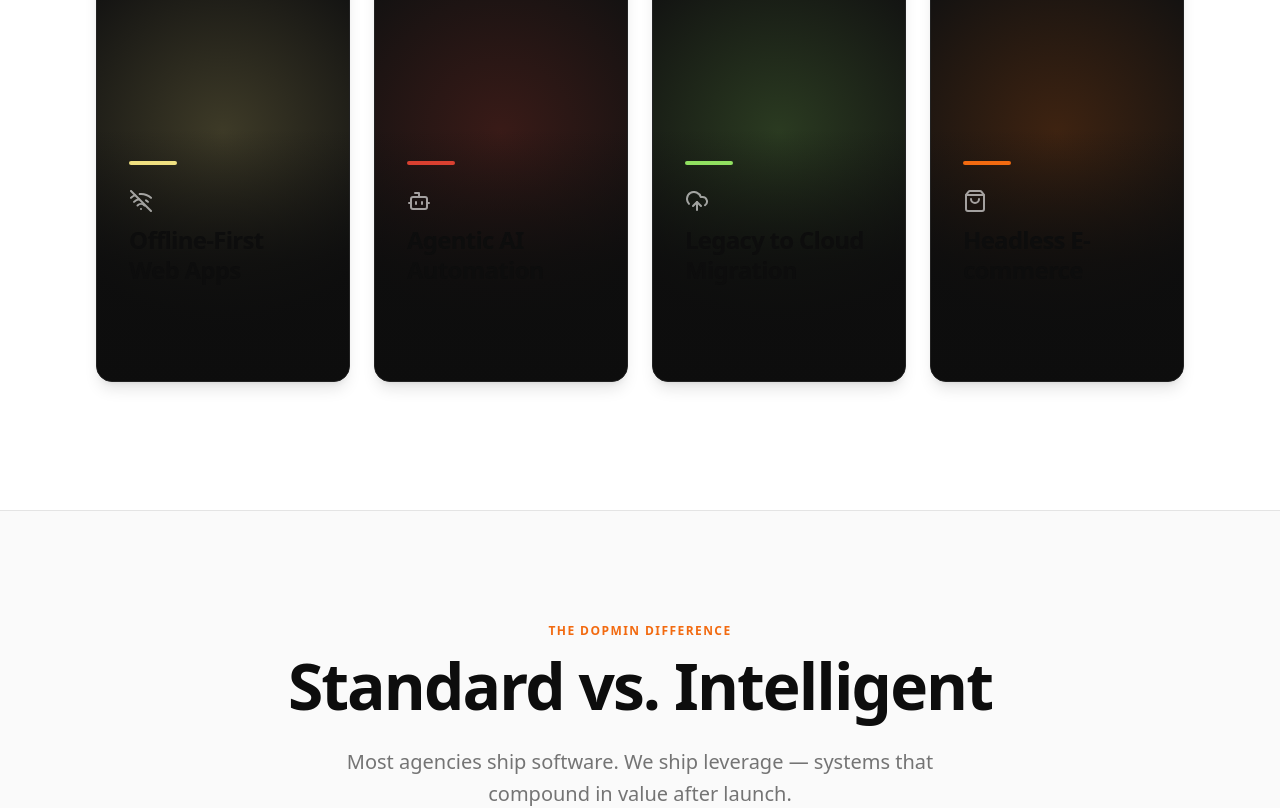
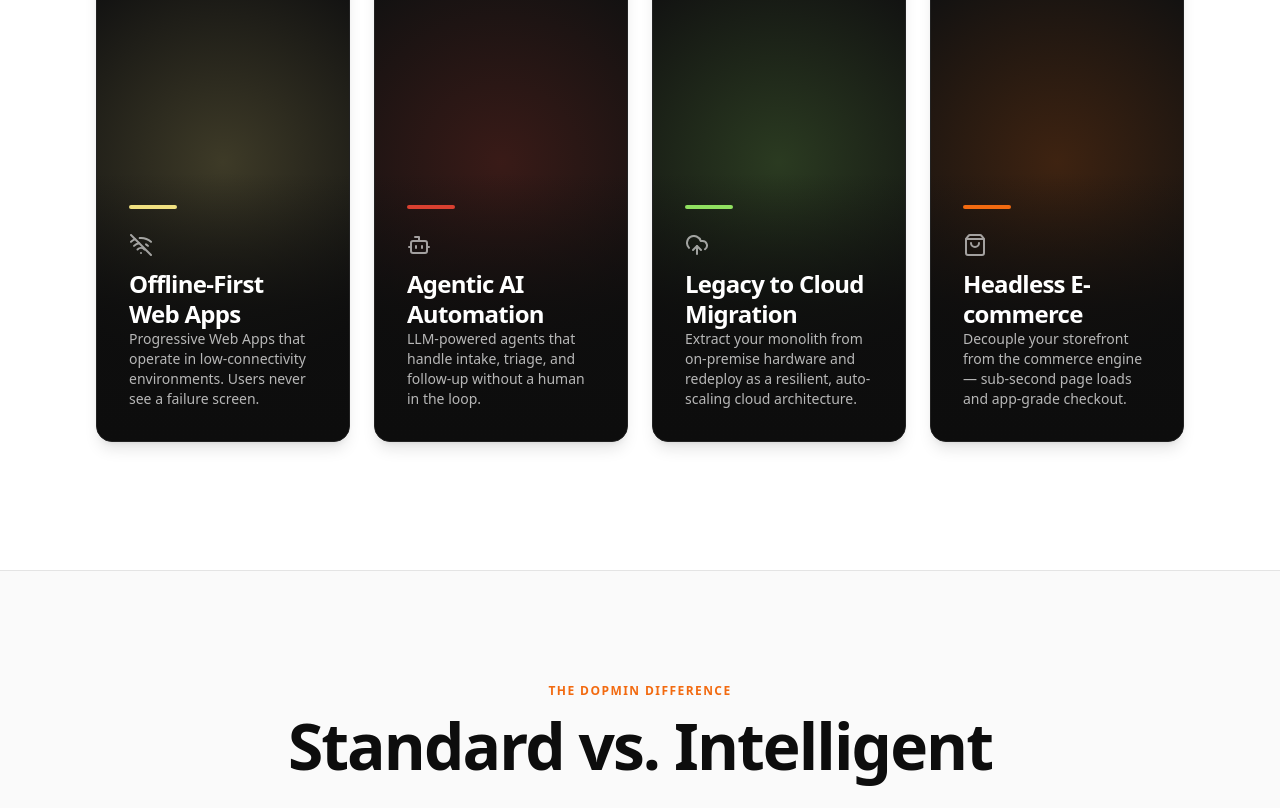
Before and after one commit to seniramendis/dopmin, a Next.js app: page / in a window 1280 px wide. Shown: the part 1500-2308 px from the top of the page. Built offline with nearby package versions, Linux system fonts and the light colour scheme.

Commit message:
modified the ui

```diff
--- a/app/globals.css
+++ b/app/globals.css
@@ -64,7 +64,6 @@ body {
 
 /* ─── TYPOGRAPHY ─────────────────────────────────────────────────────────────*/
 h1, h2, h3, h4, h5, h6 {
-  color: var(--text-main);
   letter-spacing: -0.03em;
   margin: 0;
 }
--- a/app/page.tsx
+++ b/app/page.tsx
@@ -303,7 +303,7 @@ function Expertise() {
             <motion.div
               key={item.title}
               variants={fadeUp}
-              className="group relative h-[400px] md:h-[500px] w-full bg-[#111111] rounded-2xl overflow-hidden cursor-pointer shadow-lg border border-[#222]"
+              className="group relative h-[480px] md:h-[560px] w-full bg-[#111111] rounded-2xl overflow-hidden cursor-pointer shadow-lg border border-[#222]"
             >
               {/* Colour glow */}
               <div
@@ -325,7 +325,7 @@ function Expertise() {
               </div>
 
               {/* Content */}
-              <div className="absolute bottom-0 left-0 w-full p-8 z-10 translate-y-4 group-hover:translate-y-0 transition-transform duration-500 bg-gradient-to-t from-black via-black/80 to-transparent">
+              <div className="absolute bottom-0 left-0 w-full p-8 z-10 transition-transform duration-500 bg-gradient-to-t from-black via-black/80 to-transparent">
                 <div
                   className="h-1 w-12 mb-6 transition-all duration-500 group-hover:w-full rounded-full"
                   style={{ backgroundColor: item.color }}
@@ -333,8 +333,8 @@ function Expertise() {
                 <div className="mb-3 opacity-60">
                   <Icon className="w-6 h-6 text-white" />
                 </div>
-                <h3 className="text-2xl font-semibold text-white mb-3 leading-tight">{item.title}</h3>
-                <p className="text-white/70 opacity-0 group-hover:opacity-100 transition-opacity duration-500 delay-100 text-sm">
+                <h3 className="text-2xl font-semibold mb-3 leading-tight" style={{ color: "#ffffff" }}>{item.title}</h3>
+                <p className="text-white/70 transition-opacity duration-500 text-sm">
                   {item.desc}
                 </p>
               </div>
@@ -651,7 +651,7 @@ function Footer() {
         {/* Big CTA */}
         <div className="flex flex-col md:flex-row justify-between items-start md:items-end gap-12 mb-24 border-b border-white/10 pb-20">
           <div className="max-w-2xl">
-            <h4 className="text-white text-[clamp(32px,5vw,64px)] font-semibold leading-[1.1] mb-6">
+            <h4 className="text-[clamp(32px,5vw,64px)] font-semibold leading-[1.1] mb-6" style={{ color: "#ffffff" }}>
               Ready to architect the future?
             </h4>
             <p className="text-[#a2a2a2] text-xl">
```
